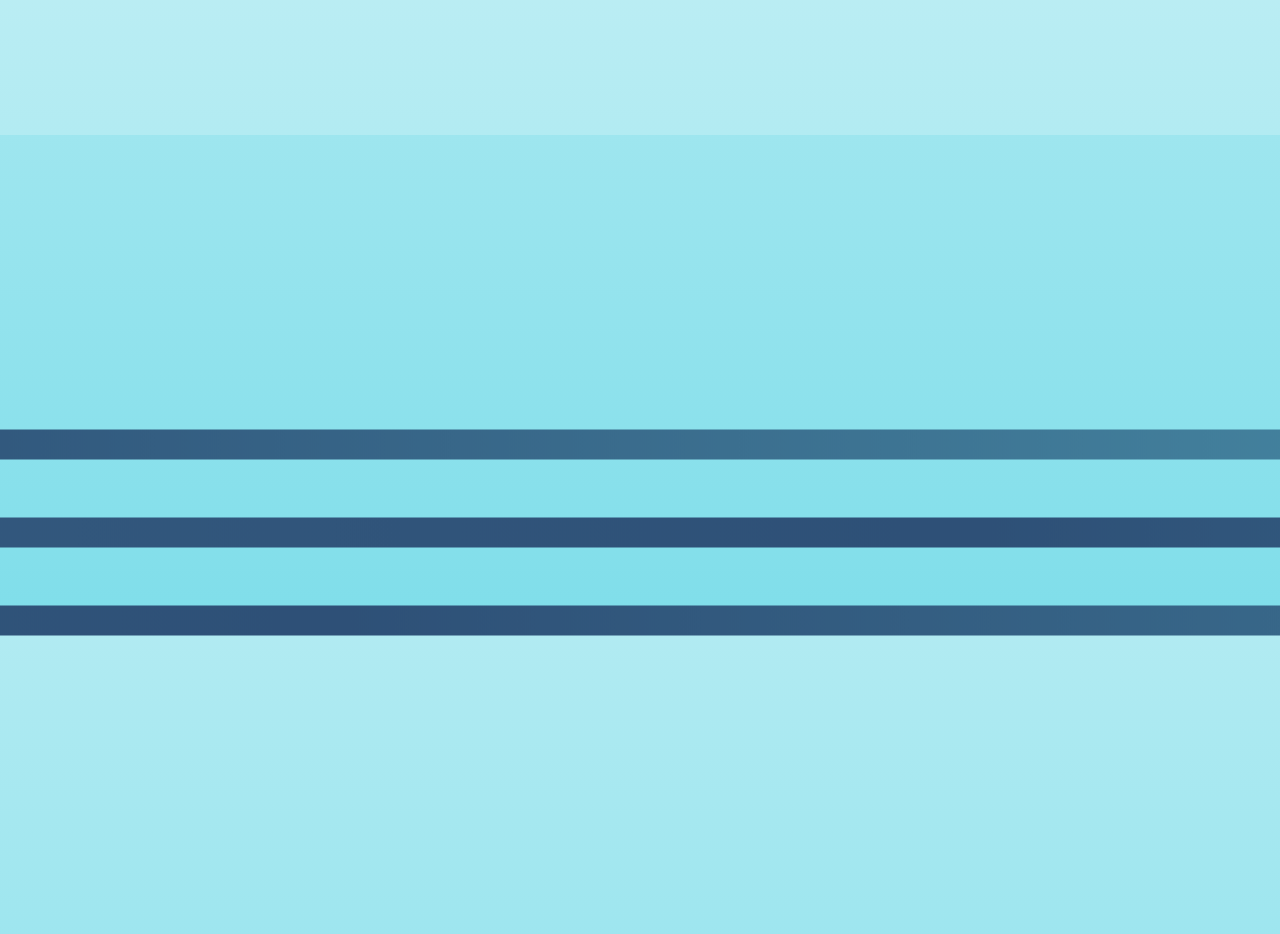
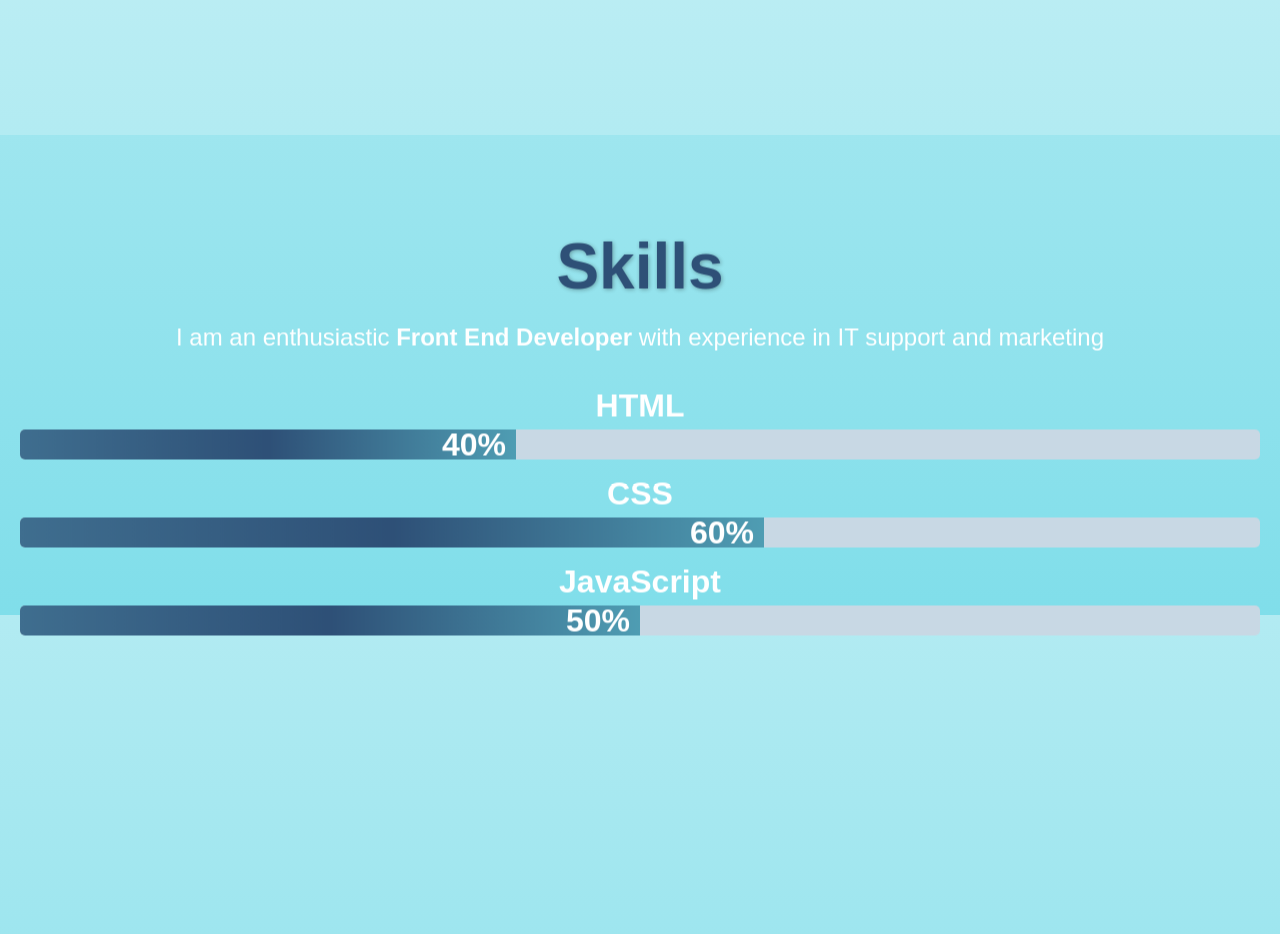
Before and after one commit to CRddn/WebsiteCrid, a PHP site: page /test.html in a window 1280 px wide. Shown: the part 665-1599 px from the top of the page. Run offline with PHP 8.4, Linux system fonts and the light colour scheme.

Commit message:
change width skills container 1200px

```diff
--- a/css/style.css
+++ b/css/style.css
@@ -576,7 +576,7 @@ text-shadow: 1px 1px 4px rgba(0, 0, 0, 0.3);
 @media (min-width: 1200px){
   .skills-container {
     min-width: 800px; /* Maintain a minimum width for larger screens */
-  width: 1000%;
+  width: 100%;
   padding: 0 20px;
   }
 
```
